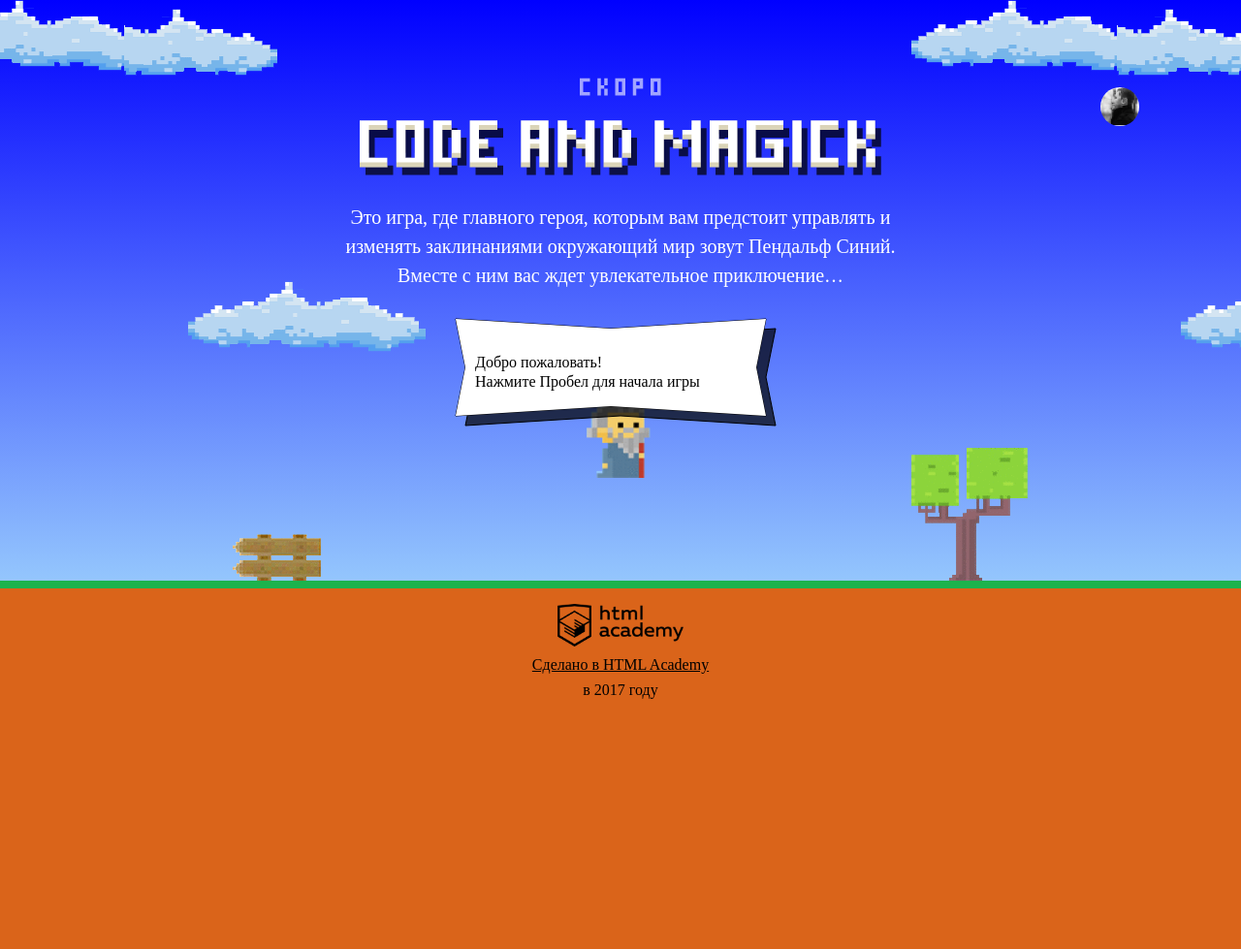
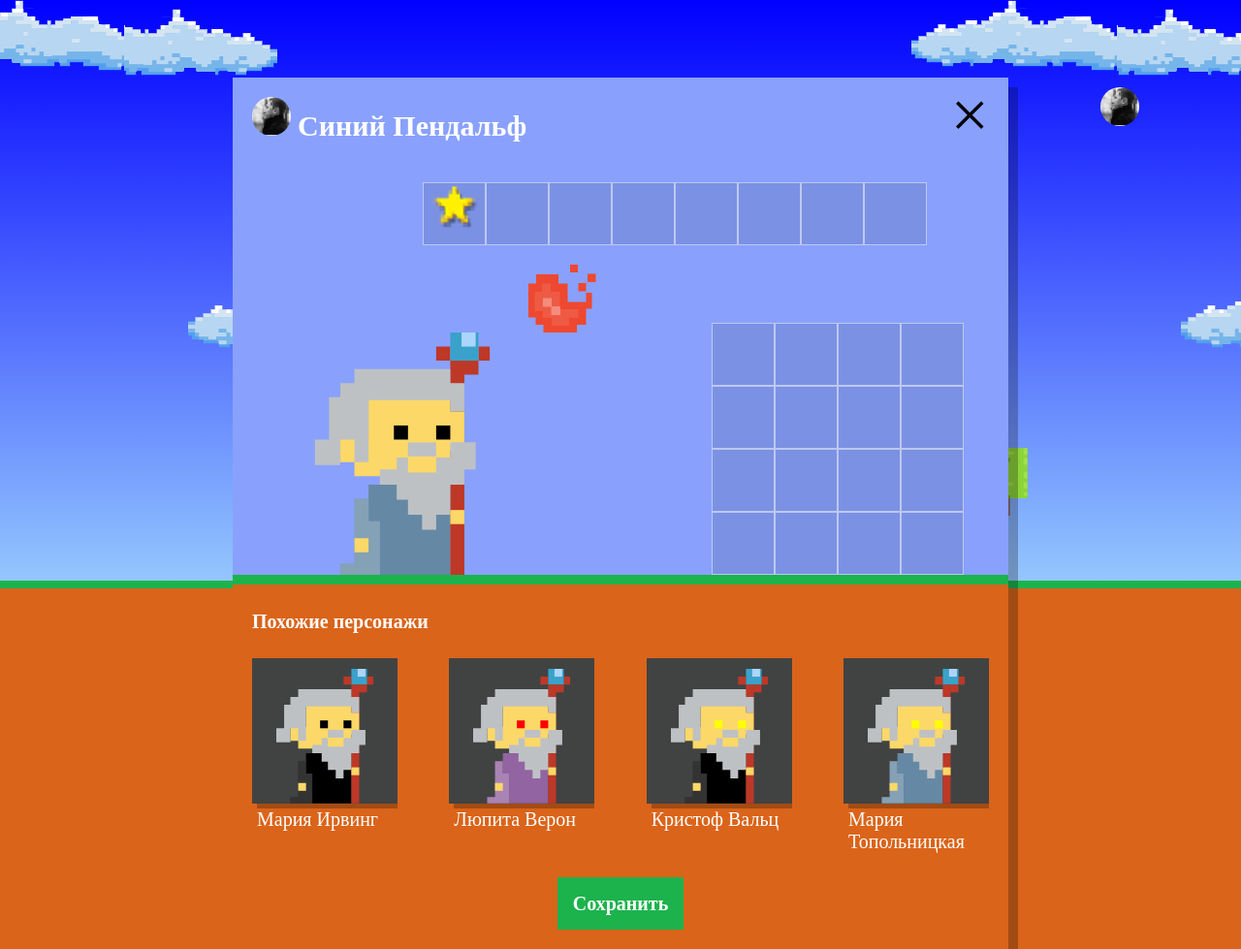
Before and after one commit to Kristine79/82297-code-and-magick-17, a website: page index.html in a window 1280 px wide. Shown: the whole page at 97% size. Before the commit the page ends 800 px from the top, so only its background shows below. Drawn offline with Linux system fonts and the light colour scheme; a web font is replaced by a local one.

Commit message:
Сделала 3 задание

```diff
--- a/index.html
+++ b/index.html
@@ -210,6 +210,7 @@
 
 </script>
 
+<script src="js/setup.js"></script>
 <script src="js/stat.js"></script>
 <script src="js/game.js"></script>
 
--- /dev/null
+++ b/js/setup.js
@@ -0,0 +1,66 @@
+'use strict';
+
+var userDialog = document.querySelector('.setup');
+userDialog.classList.remove('hidden');
+
+userDialog.querySelector('.setup-similar').classList.remove('hidden');
+
+var similarListElement = userDialog.querySelector('.setup-similar-list');
+var similarWizardTemplate = document.querySelector('#similar-wizard-template').content.querySelector('.setup-similar-item');
+
+
+var NAMES = ['Иван', 'Хуан Себастьян', 'Мария', 'Кристоф', 'Виктор', 'Юлия', 'Люпита', 'Вашингтон'];
+var SURNAMES = ['да Марья', 'Верон', 'Мирабелла', 'Вальц', 'Онопко', 'Топольницкая', 'Нионго', 'Ирвинг'];
+var COAT_COLORS = ['rgb(101, 137, 164)', 'rgb(241, 43, 107)', 'rgb(146, 100, 161)', 'rgb(56, 159, 117)', 'rgb(215, 210, 55)', 'rgb(0, 0, 0)'];
+var EYES_COLORS = ['black', 'red', 'blue', 'yellow', 'green'];
+
+var getRandom = function (items) {
+  return items[Math.floor(Math.random() * items.length)];
+};
+
+var createFullName = function (names, surnames) {
+  return getRandom(names) + ' ' + getRandom(surnames);
+};
+
+var insertWizard = function (wizard) {
+  var wizardNode = similarWizardTemplate.cloneNode(true);
+
+  wizardNode.querySelector('.setup-similar-label').textContent = wizard.name;
+  wizardNode.querySelector('.wizard-coat').style.fill = wizard.coatColor;
+  wizardNode.querySelector('.wizard-eyes').style.fill = wizard.eyesColor;
+
+  return wizardNode;
+};
+
+var createAllWizards = function (namesArray, surnamesArray, coatsArray, eyesArray) {
+
+  var createdwizards = [];
+
+  for (var i = 0; i < 4; i++) {
+    createdwizards[i] = {
+      name: createFullName(namesArray, surnamesArray),
+      coatColor: getRandom(coatsArray),
+      eyesColor: getRandom(eyesArray)
+    };
+  }
+
+  return createdwizards;
+
+};
+
+var createdwizards = createAllWizards(NAMES, SURNAMES, COAT_COLORS, EYES_COLORS);
+
+
+var showWizardsList = function (wizardsArray) {
+
+  var fragment = document.createDocumentFragment();
+
+  for (var i = 0; i < wizardsArray.length; i++) {
+    fragment.appendChild(insertWizard(wizardsArray[i]));
+  }
+
+  similarListElement.appendChild(fragment);
+
+};
+
+showWizardsList(createdwizards);
```
